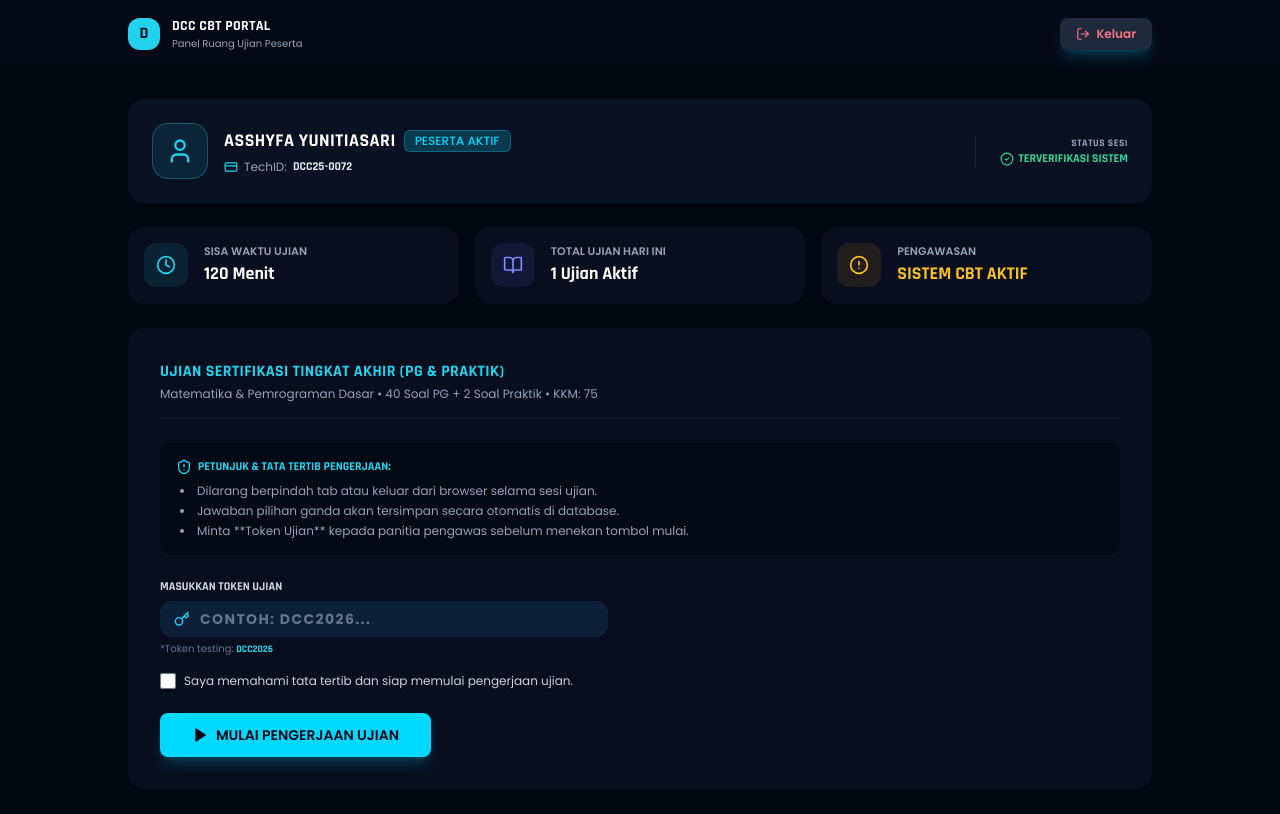
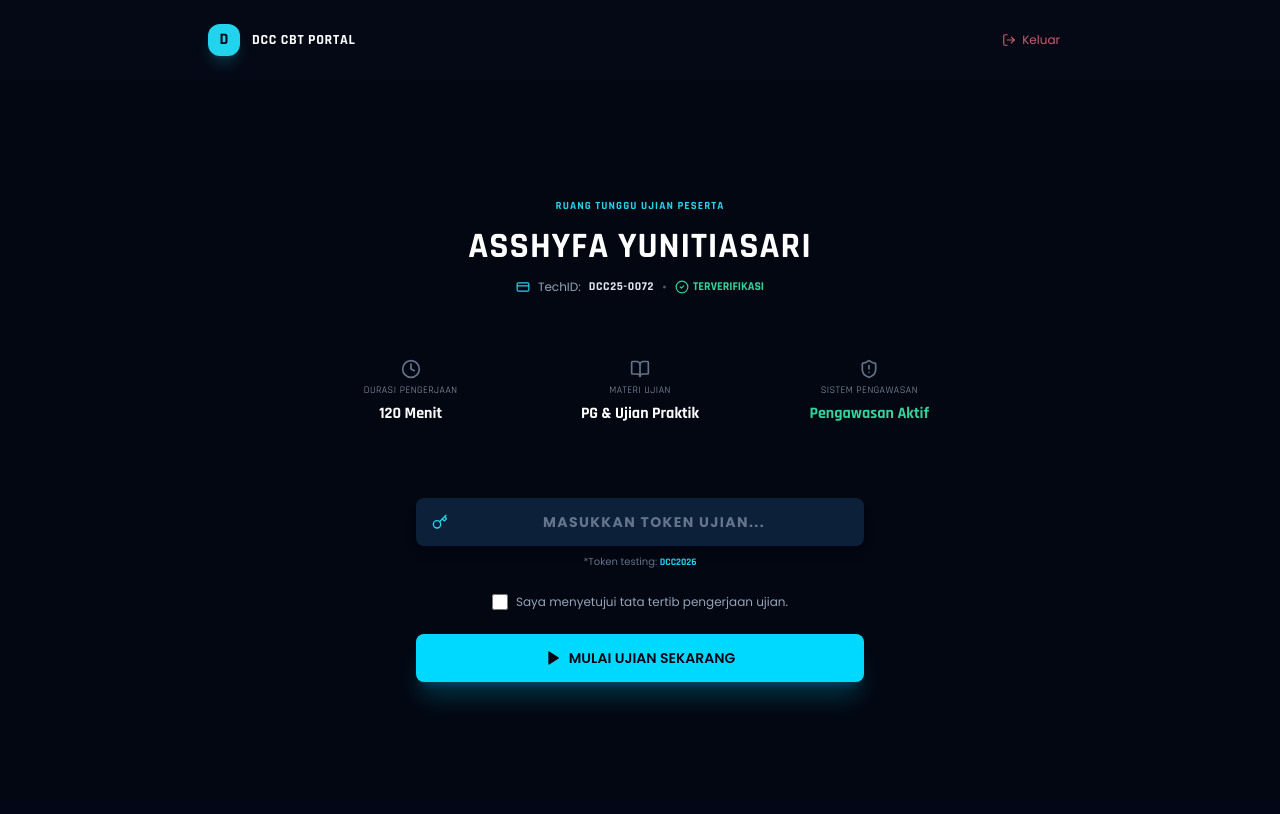
Before and after one commit to dcc-daruttaufiq/dcc-cbt-system, a React (Vite) app in the folder client/: page /dashboard-peserta in a window 1280 px wide. Shown: the top 814 px of the page. Built offline with nearby package versions, Linux system fonts and the light colour scheme.

Commit message:
style: transform peserta dashboard into ultra clean floating ui with hover reveal effect

```diff
--- a/client/src/pages/DashboardPeserta.jsx
+++ b/client/src/pages/DashboardPeserta.jsx
@@ -5,7 +5,6 @@ import { useDocumentTitle } from '../hooks/useDocumentTitle';
 import Navbar from '../components/ui/Navbar';
 import Button from '../components/ui/Button';
 import Input from '../components/ui/Input';
-import Badge from '../components/ui/Badge';
 import {
   CreditCard,
   Key,
@@ -23,7 +22,6 @@ export default function DashboardPeserta() {
   useDocumentTitle('Dashboard Peserta - DCC CBT');
   const navigate = useNavigate();
 
-  // State Identitas & Token
   const [userName, setUserName] = useState('');
   const [techId, setTechId] = useState('');
   const [tokenInput, setTokenInput] = useState('');
@@ -32,10 +30,9 @@ export default function DashboardPeserta() {
   const [isLoading, setIsLoading] = useState(false);
 
   useEffect(() => {
-    // Ambil info nama dari storage jika ada
     const storedName = localStorage.getItem('userName') || sessionStorage.getItem('userName') || 'ASSHYFA YUNITIASARI';
     setUserName(storedName);
-    setTechId('DCC25-0072'); // Format TechID Resmi
+    setTechId('DCC25-0072');
   }, []);
 
   const handleLogout = () => {
@@ -60,7 +57,6 @@ export default function DashboardPeserta() {
 
     setIsLoading(true);
 
-    // Simulasi verifikasi token
     setTimeout(() => {
       if (tokenInput.trim().toUpperCase() === 'DCC2026' || tokenInput.trim() === '12345') {
         sessionStorage.setItem('examStarted', 'true');
@@ -75,145 +71,95 @@ export default function DashboardPeserta() {
 
   return (
     <div className="min-h-screen bg-[#030712] text-slate-100 font-sans flex flex-col">
-      {/* NAVBAR */}
+      {/* NAVBAR ULTRA CLEAN */}
       <Navbar>
-        <div className="flex justify-between items-center w-full max-w-5xl mx-auto">
+        <div className="flex justify-between items-center w-full max-w-4xl mx-auto px-4 py-2">
           <div className="flex items-center gap-3">
-            <div className="w-8 h-8 rounded-xl bg-cyan-400 flex items-center justify-center text-slate-950 font-display font-bold">
+            <div className="w-8 h-8 rounded-xl bg-cyan-400 flex items-center justify-center text-slate-950 font-display font-bold shadow-lg shadow-cyan-400/20">
               D
             </div>
             <div>
-              <h1 className="text-sm font-display font-bold text-white tracking-wide">DCC CBT PORTAL</h1>
-              <p className="text-[10px] text-slate-400 font-sans">Panel Ruang Ujian Peserta</p>
+              <h1 className="text-sm font-display font-bold text-white tracking-wider">DCC CBT PORTAL</h1>
             </div>
           </div>
 
-          <Button
+          <button
             onClick={handleLogout}
-            className="bg-slate-800 hover:bg-slate-700 text-xs text-rose-400 border-0 font-sans flex items-center gap-1.5"
+            className="text-xs text-rose-400/80 hover:text-rose-400 transition-all font-sans flex items-center gap-1.5 py-1 px-3 rounded-lg hover:bg-rose-500/10"
           >
             <LogOut className="w-3.5 h-3.5" /> Keluar
-          </Button>
+          </button>
         </div>
       </Navbar>
 
-      {/* MAIN CONTENT WITH ANIMATION */}
-      <main className="flex-1 p-4 md:p-8 overflow-y-auto">
+      {/* MAIN CONTENT FLOATING CONCEPT */}
+      <main className="flex-1 flex items-center justify-center p-6 overflow-y-auto">
         <motion.div
-          initial={{ opacity: 0, y: 10 }}
+          initial={{ opacity: 0, y: 15 }}
           animate={{ opacity: 1, y: 0 }}
-          className="max-w-5xl mx-auto space-y-6"
+          className="max-w-2xl w-full text-center space-y-10 py-6"
         >
 
-          {/* KARTU PROFIL PESERTA (TECHID DCC STYLE) */}
-          <div className="p-6 bg-[#0d1527]/80 backdrop-blur-md rounded-2xl flex flex-col md:flex-row items-start md:items-center justify-between gap-6">
-            <div className="flex items-center gap-4">
-              <div className="w-14 h-14 rounded-2xl bg-cyan-400/10 border border-cyan-400/30 flex items-center justify-center text-cyan-400 font-display font-bold shrink-0">
-                <User className="w-7 h-7" />
+          {/* HEADER HEADERLESS & LEGA */}
+          <div className="space-y-3">
+            <p className="text-[11px] font-display font-bold text-cyan-400 uppercase tracking-widest">
+              RUANG TUNGGU UJIAN PESERTA
+            </p>
+            <h1 className="text-3xl md:text-4xl font-display font-bold text-white tracking-wide">
+              {userName}
+            </h1>
+            <p className="text-xs text-slate-400 font-sans flex items-center justify-center gap-2">
+              <CreditCard className="w-3.5 h-3.5 text-cyan-400" />
+              TechID: <span className="text-slate-200 font-display font-bold tracking-wider">{techId}</span>
+              <span className="text-slate-600">•</span>
+              <span className="text-emerald-400 font-display font-bold flex items-center gap-1">
+                <CheckCircle2 className="w-3.5 h-3.5 inline" /> TERVERIFIKASI
+              </span>
+            </p>
           </div>
 
-              <div className="space-y-1">
-                <div className="flex items-center gap-2">
-                  <h2 className="text-lg font-display font-bold text-white tracking-wide">{userName}</h2>
-                  <Badge variant="primary" className="text-[9px] font-display font-bold px-2 py-0.5 rounded-md uppercase">
-                    PESERTA AKTIF
-                  </Badge>
+          {/* INFORMASI UTAMA: BAR / KOTAK CUMA MUNCUL SAAT HOVER */}
+          <div className="grid grid-cols-1 md:grid-cols-3 gap-4 pt-2">
+            <div className="p-4 rounded-2xl bg-transparent hover:bg-[#0d1527]/60 hover:shadow-xl transition-all duration-300 space-y-1 text-center group">
+              <Clock className="w-5 h-5 text-slate-500 group-hover:text-cyan-400 transition-colors mx-auto" />
+              <p className="text-[10px] text-slate-400 font-display uppercase tracking-wider">DURASI PENGERJAAN</p>
+              <h3 className="text-base font-display font-bold text-white">120 Menit</h3>
             </div>
 
-                <p className="text-xs text-slate-400 font-sans flex items-center gap-1.5">
-                  <CreditCard className="w-3.5 h-3.5 text-cyan-400 inline" />
-                  TechID: <span className="text-slate-200 font-display font-bold">{techId}</span>
-                </p>
+            <div className="p-4 rounded-2xl bg-transparent hover:bg-[#0d1527]/60 hover:shadow-xl transition-all duration-300 space-y-1 text-center group">
+              <BookOpen className="w-5 h-5 text-slate-500 group-hover:text-cyan-400 transition-colors mx-auto" />
+              <p className="text-[10px] text-slate-400 font-display uppercase tracking-wider">MATERI UJIAN</p>
+              <h3 className="text-base font-display font-bold text-white">PG & Ujian Praktik</h3>
+            </div>
+
+            <div className="p-4 rounded-2xl bg-transparent hover:bg-[#0d1527]/60 hover:shadow-xl transition-all duration-300 space-y-1 text-center group">
+              <ShieldAlert className="w-5 h-5 text-slate-500 group-hover:text-cyan-400 transition-colors mx-auto" />
+              <p className="text-[10px] text-slate-400 font-display uppercase tracking-wider">SISTEM PENGAWASAN</p>
+              <h3 className="text-base font-display font-bold text-emerald-400">Pengawasan Aktif</h3>
             </div>
           </div>
 
-            <div className="text-left md:text-right border-t md:border-t-0 md:border-l border-slate-800/80 pt-4 md:pt-0 md:pl-6 w-full md:w-auto">
-              <p className="text-[10px] text-slate-400 uppercase font-display font-bold tracking-wider">STATUS SESI</p>
-              <p className="text-xs font-display font-bold text-emerald-400 flex items-center gap-1 md:justify-end">
-                <CheckCircle2 className="w-3.5 h-3.5" /> TERVERIFIKASI SISTEM
-              </p>
+          {/* FORM TOKEN ELEGAN & FLOATING */}
+          <form onSubmit={handleMulaiUjian} className="space-y-6 max-w-md mx-auto pt-4">
+
+            <div className="space-y-2">
+              <div className="relative">
+                <Key className="w-4 h-4 text-cyan-400 absolute left-4 top-1/2 -translate-y-1/2" />
+                <Input
+                  type="text"
+                  placeholder="MASUKKAN TOKEN UJIAN..."
+                  value={tokenInput}
+                  onChange={(e) => setTokenInput(e.target.value.toUpperCase())}
+                  className="pl-11 pr-4 py-3.5 text-center uppercase font-display font-bold tracking-widest text-sm bg-[#0d1527]/40 hover:bg-[#0d1527]/80 focus:bg-[#0d1527] border-0 text-white rounded-2xl transition-all duration-300 focus:ring-1 focus:ring-cyan-400 shadow-lg"
+                />
               </div>
-          </div>
-
-          {/* STATISTIK RINGKAS */}
-          <div className="grid grid-cols-1 md:grid-cols-3 gap-4">
-            <div className="p-4 bg-[#0d1527]/60 backdrop-blur-md rounded-2xl flex items-center gap-4">
-              <div className="p-3 rounded-xl bg-cyan-400/10 text-cyan-400">
-                <Clock className="w-5 h-5" />
-              </div>
-              <div>
-                <p className="text-[11px] text-slate-400 font-sans uppercase font-semibold">Sisa Waktu Ujian</p>
-                <h3 className="text-lg font-display font-bold text-white">120 Menit</h3>
-              </div>
-            </div>
-
-            <div className="p-4 bg-[#0d1527]/60 backdrop-blur-md rounded-2xl flex items-center gap-4">
-              <div className="p-3 rounded-xl bg-indigo-500/10 text-indigo-400">
-                <BookOpen className="w-5 h-5" />
-              </div>
-              <div>
-                <p className="text-[11px] text-slate-400 font-sans uppercase font-semibold">Total Ujian Hari Ini</p>
-                <h3 className="text-lg font-display font-bold text-white">1 Ujian Aktif</h3>
-              </div>
-            </div>
-
-            <div className="p-4 bg-[#0d1527]/60 backdrop-blur-md rounded-2xl flex items-center gap-4">
-              <div className="p-3 rounded-xl bg-amber-500/10 text-amber-400">
-                <AlertCircle className="w-5 h-5" />
-              </div>
-              <div>
-                <p className="text-[11px] text-slate-400 font-sans uppercase font-semibold">Pengawasan</p>
-                <h3 className="text-lg font-display font-bold text-amber-400 uppercase">Sistem CBT Aktif</h3>
-              </div>
-            </div>
-          </div>
-
-          {/* FORM PENGERJAAN & AKSES TOKEN */}
-          <div className="p-6 md:p-8 bg-[#0d1527]/60 backdrop-blur-md rounded-2xl space-y-6">
-            <div className="border-b border-slate-800/60 pb-4">
-              <h3 className="text-base font-display font-bold text-cyan-400 tracking-wide uppercase">
-                UJIAN SERTIFIKASI TINGKAT AKHIR (PG & PRAKTIK)
-              </h3>
-              <p className="text-xs text-slate-400 mt-0.5 font-sans">
-                Matematika & Pemrograman Dasar • 40 Soal PG + 2 Soal Praktik • KKM: 75
+              <p className="text-[10px] text-slate-500 font-sans">
+                *Token testing: <code className="text-cyan-400 font-display font-bold">DCC2026</code>
               </p>
             </div>
 
-            {/* PETUNJUK */}
-            <div className="p-4 bg-[#030712]/60 rounded-xl space-y-2 text-xs text-slate-300 font-sans">
-              <p className="font-display font-bold text-cyan-400 uppercase flex items-center gap-1.5">
-                <ShieldAlert className="w-4 h-4" /> Petunjuk & Tata Tertib Pengerjaan:
-              </p>
-              <ul className="list-disc list-inside space-y-1 text-slate-400 pl-1">
-                <li>Dilarang berpindah tab atau keluar dari browser selama sesi ujian.</li>
-                <li>Jawaban pilihan ganda akan tersimpan secara otomatis di database.</li>
-                <li>Minta **Token Ujian** kepada panitia pengawas sebelum menekan tombol mulai.</li>
-              </ul>
-            </div>
-
-            {/* FORM MASUKKAN TOKEN */}
-            <form onSubmit={handleMulaiUjian} className="space-y-4">
-              <div>
-                <label className="text-xs font-display font-bold text-slate-300 uppercase block mb-1.5">
-                  Masukkan Token Ujian
-                </label>
-                <div className="relative max-w-md">
-                  <Key className="w-4 h-4 text-cyan-400 absolute left-3.5 top-1/2 -translate-y-1/2" />
-                  <Input
-                    type="text"
-                    placeholder="Contoh: DCC2026..."
-                    value={tokenInput}
-                    onChange={(e) => setTokenInput(e.target.value.toUpperCase())}
-                    className="pl-10 uppercase font-display font-bold tracking-widest text-sm bg-[#030712]/80 border-0 text-white rounded-xl"
-                  />
-                </div>
-                <p className="text-[10px] text-slate-500 mt-1 font-sans">
-                  *Token testing: <code className="text-cyan-400 font-bold font-display">DCC2026</code>
-                </p>
-              </div>
-
-              {/* CHECKBOX KONFIRMASI */}
-              <div className="flex items-center gap-2">
+            {/* CHECKBOX MINIMALIS */}
+            <div className="flex items-center justify-center gap-2">
               <input
                 type="checkbox"
                 id="agree"
@@ -221,36 +167,39 @@ export default function DashboardPeserta() {
                 onChange={(e) => setIsAgreed(e.target.checked)}
                 className="w-4 h-4 accent-cyan-400 rounded cursor-pointer"
               />
-                <label htmlFor="agree" className="text-xs text-slate-300 cursor-pointer select-none font-sans">
-                  Saya memahami tata tertib dan siap memulai pengerjaan ujian.
+              <label htmlFor="agree" className="text-xs text-slate-400 hover:text-slate-200 transition-colors cursor-pointer select-none font-sans">
+                Saya menyetujui tata tertib pengerjaan ujian.
               </label>
             </div>
 
             {/* ERROR ALERT */}
             {tokenError && (
-                <div className="p-3 bg-rose-500/10 rounded-xl text-rose-400 text-xs font-sans flex items-center gap-2">
+              <motion.div
+                initial={{ opacity: 0, y: -5 }}
+                animate={{ opacity: 1, y: 0 }}
+                className="p-3 bg-rose-500/10 rounded-xl text-rose-400 text-xs font-sans flex items-center justify-center gap-2"
+              >
                 <AlertCircle className="w-4 h-4 shrink-0" />
                 <span>{tokenError}</span>
-                </div>
+              </motion.div>
             )}
 
-              {/* BUTTON SUBMIT */}
-              <div className="pt-2">
+            {/* BUTTON MULAI ELEGAN */}
+            <div>
               <Button
                 type="submit"
                 disabled={isLoading}
-                  className="w-full md:w-auto px-8 py-3 bg-cyan-400 hover:bg-cyan-300 text-slate-950 font-display font-bold text-sm border-0 shadow-lg shadow-cyan-400/20 flex items-center justify-center gap-2"
+                className="w-full py-3.5 bg-cyan-400 hover:bg-cyan-300 text-slate-950 font-display font-bold text-sm border-0 rounded-2xl shadow-xl shadow-cyan-400/20 hover:shadow-cyan-400/40 transition-all duration-300 flex items-center justify-center gap-2"
               >
                 {isLoading ? 'MEMVERIFIKASI TOKEN...' : (
                   <>
-                      <Play className="w-4 h-4 fill-slate-950" /> MULAI PENGERJAAN UJIAN
+                    <Play className="w-4 h-4 fill-slate-950" /> MULAI UJIAN SEKARANG
                   </>
                 )}
               </Button>
             </div>
+
           </form>
-
-          </div>
 
         </motion.div>
       </main>
```
Lines whose indentation alone changed are shown as unchanged.
